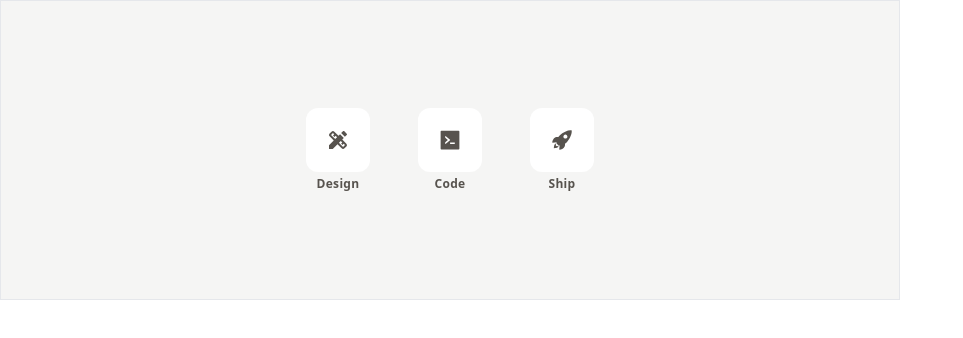
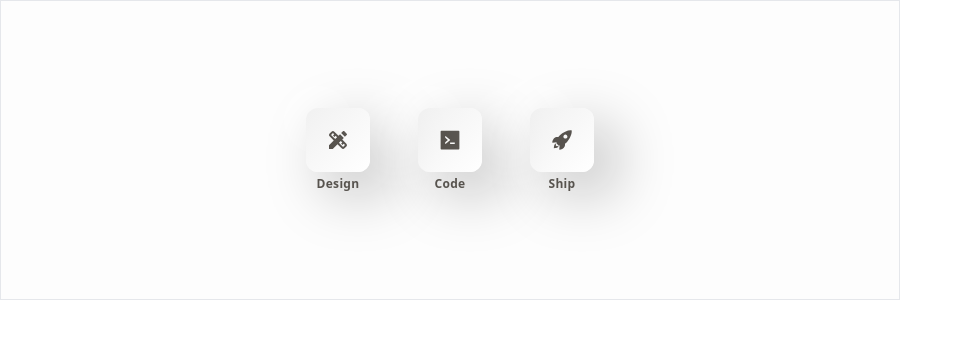
Before and after one commit to nstfkc/nstfkc.com, a Next.js app: page /twitter-header in a window 1280 px wide. Shown: the top 338 px of the page, without its empty margins (0-963 px from the left). Built offline with nearby package versions, Linux system fonts and the light colour scheme.

Commit message:
banking app updates

```diff
--- a/app/banking-app/page.tsx
+++ b/app/banking-app/page.tsx
@@ -6,7 +6,7 @@ import ayla from "./people/ayla.png";
 import { TbActivity, TbBell, TbBrandNetflix, TbDatabase } from "react-icons/tb";
 import Image from "next/image";
 
-const MobileSVG = () => {
+const Patterns = () => {
   const cx0 = 300;
   const cy0 = 200;
   return (
@@ -82,7 +82,7 @@ const Mobile = () => {
                 <div>
                   <div className="bg-gradient-to-r from-white/20 to-transparent rounded-lg px-4 py-6 relative overflow-hidden">
                     <div className="absolute right-0 top-[50%] opacity-50 translate-y-[-50%] w-2/3">
-                      <MobileSVG></MobileSVG>
+                      <Patterns></Patterns>
                     </div>
                     <div>
                       <div>Your balance</div>
--- a/app/globals.css
+++ b/app/globals.css
@@ -37,3 +37,9 @@
         @apply flex flex-col items-center justify-center;
   }
 }
+
+.twitter-header-item {
+    @apply bg-gradient-to-br from-neutral-200/50 to-white;
+    box-shadow:  20px 20px 60px #bcbcbc,
+             -20px -20px 60px #ffffff;
+}
--- a/app/twitter-header/page.tsx
+++ b/app/twitter-header/page.tsx
@@ -5,21 +5,21 @@ import { IoIosRocket } from "react-icons/io";
 const TwitterHeader = () => {
   return (
     <div>
-      <div className="w-[900px] h-[300px] border flex justify-center items-center gap-12 bg-stone-100 text-stone-600">
+      <div className="w-[900px] h-[300px] border flex justify-center items-center gap-12 bg-neutral-200/10 text-stone-600">
         <div className="flex flex-col items-center gap-1">
-          <div className="size-16 bg-white rounded-xl flex items-center justify-center">
+          <div className="size-16 rounded-xl flex items-center justify-center twitter-header-item">
             <MdDesignServices className="text-2xl" />
           </div>
           <span className="text-xs font-semibold tracking-wide">Design</span>
         </div>
         <div className="flex flex-col items-center gap-1">
-          <div className="size-16 bg-white rounded-xl flex items-center justify-center">
+          <div className="size-16 rounded-xl flex items-center justify-center twitter-header-item">
             <AiFillCode className="text-2xl" />
           </div>
           <span className="text-xs font-semibold tracking-wide">Code</span>
         </div>
         <div className="flex flex-col items-center gap-1">
-          <div className="size-16 bg-white rounded-xl flex items-center justify-center">
+          <div className="size-16 rounded-xl flex items-center justify-center twitter-header-item">
             <IoIosRocket className="text-2xl" />
           </div>
           <span className="text-xs font-semibold tracking-wide">Ship</span>
```
